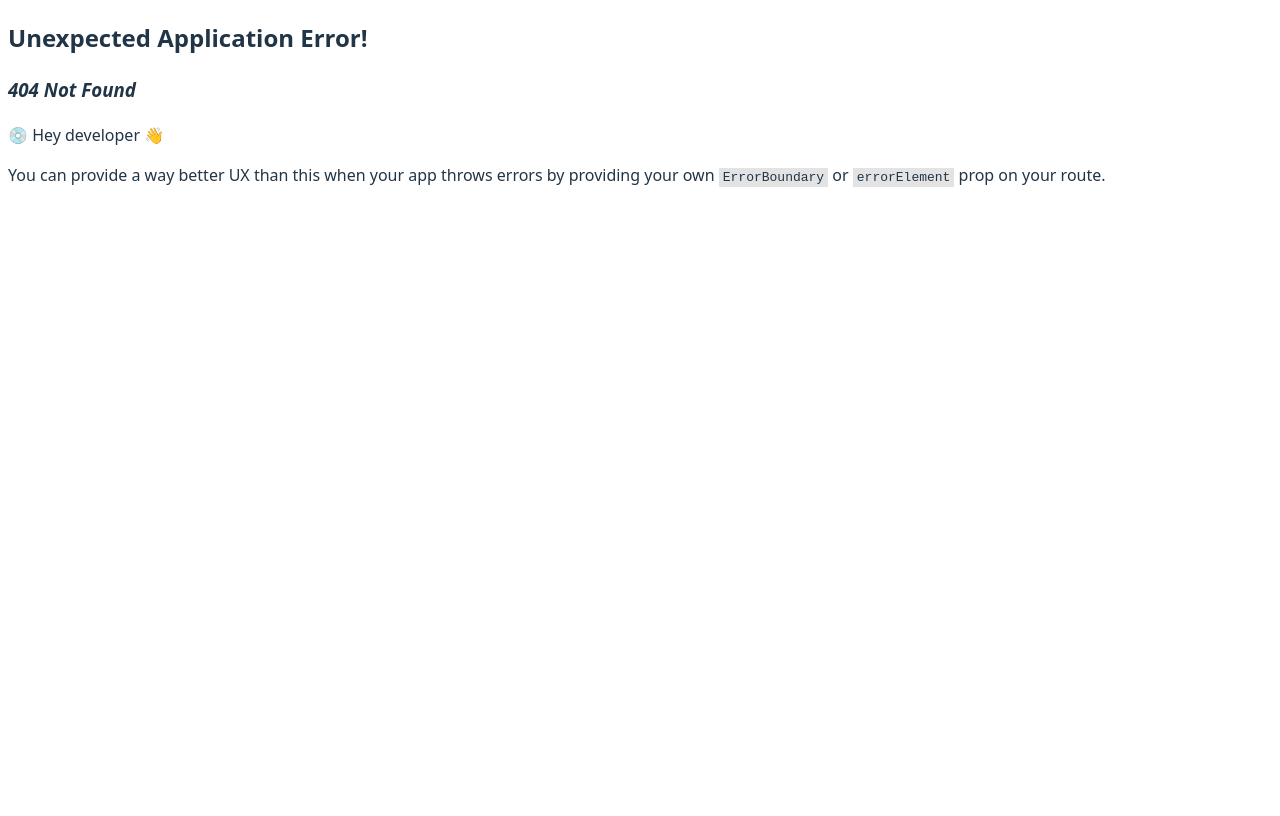
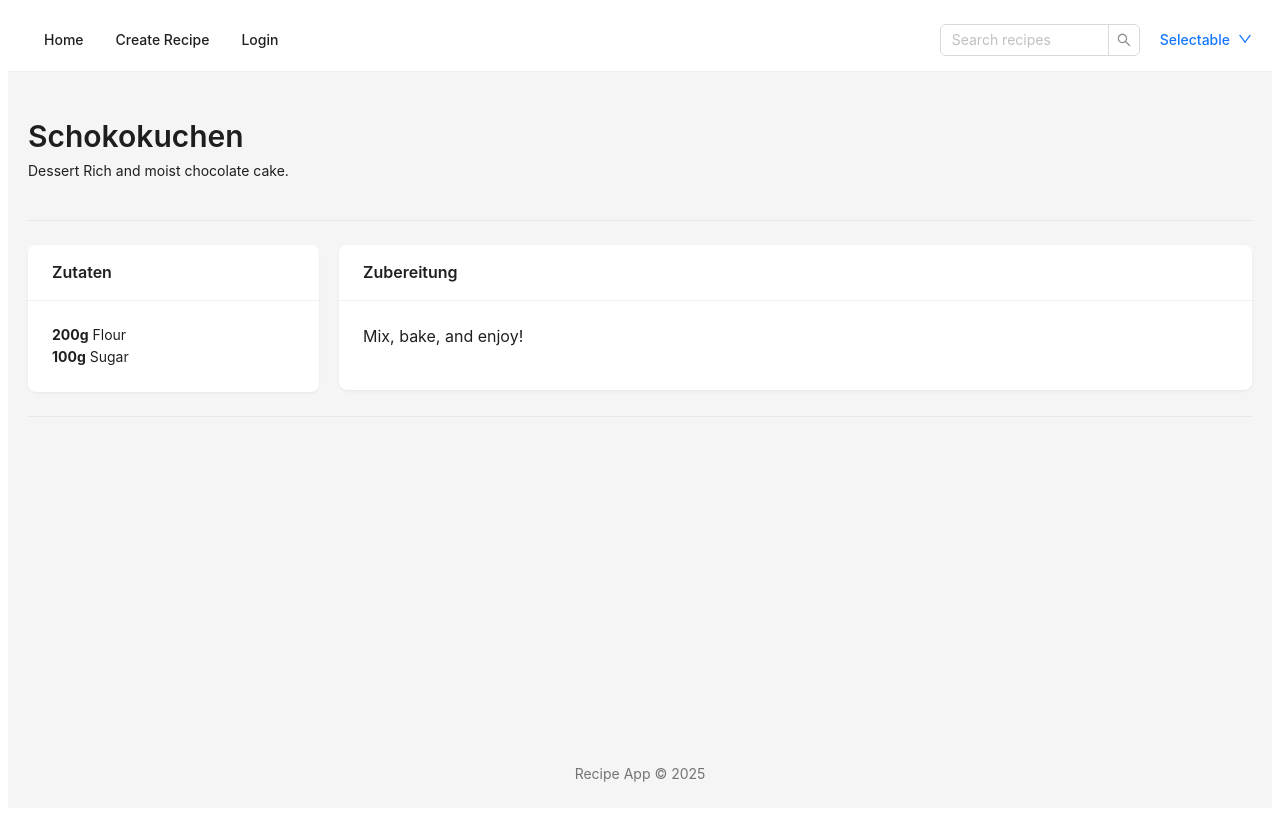
Before and after one commit to lisamsklv/WAP25-Project, a React (Vite) app: page /recipe in a window 1280 px wide. Before the commit this address had no page. Built offline with nearby package versions, Linux system fonts and the light colour scheme.

Commit message:
added recipe page, cleaned up the design
select category in home, added more categories

```diff
--- a/package.json
+++ b/package.json
@@ -23,6 +23,8 @@
     "start": "nodemon app.js"
   },
   "dependencies": {
+    "@ant-design/colors": "^7.2.1",
+    "@ant-design/icons": "^5.6.1",
     "antd": "^5.27.6",
     "dotenv": "^17.2.3",
     "express": "^5.1.0",
--- a/src/App.jsx
+++ b/src/App.jsx
@@ -1,4 +1,5 @@
-import { Layout, Menu, Input } from "antd";
+import { Layout, Menu, Input, Dropdown, Space, Typography } from "antd";
+import { DownOutlined } from "@ant-design/icons";
 import { Link, useLocation } from "react-router-dom";
 import { useTranslation } from "react-i18next";
 
@@ -14,6 +15,42 @@ export default function App({ children }) {
     { key: "/login", label: <Link to="/login">{t("Login")}</Link> },
   ];
 
+  const categoryItems = [
+    {key:'1',
+      label:'Vegan'
+    },
+    {
+      key:'2',
+      label:'Vegetarisch'
+    },
+    {
+      key:'3',
+      label:'Fleisch'
+    },
+    {key:'4',
+      label:'Frühstück'
+    },
+    {
+      key:'5',
+      label:'Mittagessen'
+    },
+    {key:'6',
+      label:'Abendessen'
+    },
+    {key:'7',
+      label:'Dessert'
+    },
+    {key:'8',
+      label:'Snack'
+    },
+    {key:'9',
+      label:'Beilage'
+    },
+    {key:'10',
+      label:'Getränk'
+    },
+  ];
+
   return (
     <Layout style={{ minHeight: "100vh" }}>
       <Header
@@ -23,6 +60,7 @@ export default function App({ children }) {
           alignItems: "center",
           padding: "0 20px",
           borderBottom: "1px solid #eee",
+
         }}
       >
         <Menu
@@ -31,12 +69,25 @@ export default function App({ children }) {
           items={menuItems}
           style={{ flex: 1, border: "none" }}
         />
+
         <Input.Search
           placeholder="Search recipes"
           onSearch={(value) => console.log("Search:", value)}
           style={{ width: 200 }}
           allowClear
         />
+        <div style={{ marginLeft: 20 }}>
+          {/* remove text for mobile view/small viewports */}
+        <Dropdown
+          menu={{ items:categoryItems, selectable: true, defaultSelectedKeys: ['1']}}>
+            <Typography.Link>
+        <Space>
+        Selectable
+        <DownOutlined />
+      </Space>
+    </Typography.Link>
+          </Dropdown>
+</div>
       </Header>
 
       <Content style={{ padding: "40px 20px", textAlign: "center" }}>{children}</Content>
--- a/src/components/RecipeCard.jsx
+++ b/src/components/RecipeCard.jsx
@@ -1,5 +1,5 @@
-import { Card } from "antd";
 import { useNavigate } from "react-router-dom";
+import { Card, Col, Row } from 'antd';
 
 export default function RecipeCard({ recipe }) {
   const navigate = useNavigate();
@@ -7,11 +7,11 @@ export default function RecipeCard({ recipe }) {
   return (
     <Card
       hoverable
-      style={{ width: 240, margin: 16 }}
-      cover={<img alt={recipe.title} src={recipe.image} />}
+      style={{ width: 240, margin: 16, textAlign: 'left' }}
+      title={recipe.title}
       onClick={() => navigate(`/recipe/${recipe.id}`)} // navigate on click
     >
-      <Card.Meta title={recipe.title} description={recipe.description} />
+      <Card.Meta description={recipe.description} />
     </Card>
   );
 }
--- a/src/components/RecipeForm.jsx
+++ b/src/components/RecipeForm.jsx
@@ -8,6 +8,7 @@ export default function RecipeForm({ onSubmit, initialValues }) {
     <Form
       form={form}
       layout="vertical"
+      style={{ maxWidth: 600, margin: '0 auto' }}
       onFinish={onSubmit}
       initialValues={initialValues}
     >
@@ -64,6 +65,10 @@ export default function RecipeForm({ onSubmit, initialValues }) {
       </Form.List>
 
       <Form.Item label="Beschreibung" name="description" rules={[{ required: true, message: "Bitte Beschreibung eingeben" }]}>
+        <Input.TextArea rows={1} />
+      </Form.Item>
+
+      <Form.Item label="Zubereitung" name="instructions" rules={[{ required: true, message: "Bitte Zubereitung eingeben" }]}>
         <Input.TextArea rows={10} />
       </Form.Item>
 
@@ -73,9 +78,20 @@ export default function RecipeForm({ onSubmit, initialValues }) {
           <Select.Option value="vegetarian">Vegetarisch</Select.Option>
           <Select.Option value="vegan">Vegan</Select.Option>
           <Select.Option value="meat">Fleisch</Select.Option>
-          {/* weitere kategorien wie mittagsgerichte, winterspeisen etc. */}
+          <Select.Option value="breakfast">Frühstück</Select.Option>
+          <Select.Option value="lunch">Mittagessen</Select.Option>
+          <Select.Option value="dinner">Abendessen</Select.Option>
+          <Select.Option value="dessert">Dessert</Select.Option>
+          <Select.Option value="snack">Snack</Select.Option>
+          <Select.Option value="salad"></Select.Option>
+          <Select.Option value="drink">Getränk</Select.Option>
         </Select>
       </Form.Item>
+
+      {/* Eventuell später mal Bilder unterstützen
+      <Form.Item label="Bild" name="image" rules={[{ required: true, message: "Bitte Bild-URL eingeben" }]}>
+        <Input placeholder="Bild-URL" />
+      </Form.Item> */}
 
       <Button type="primary" htmlType="submit">
         Speichern
--- /dev/null
+++ b/src/components/RecipeLayout.jsx
@@ -0,0 +1 @@
+// maybe later nötig für besseres data fetching?
--- a/src/pages/Home.jsx
+++ b/src/pages/Home.jsx
@@ -6,21 +6,25 @@ import App from "../App.jsx";
     id: 1,
     title: "Spaghetti Bolognese",
     description: "A classic Italian pasta dish.",
-    image: "/images/spaghetti.jpg",
   },
   {
     id: 2,
-    title: "Chocolate Cake",
+    title: "Schokokuchen",
+    ingredients: [
+      { amount: "200g", name: "Flour" },
+      { amount: "100g", name: "Sugar" },
+    ],
+    category: "dessert",
     description: "Rich and moist chocolate cake.",
-    image: "/images/chocolate_cake.jpg",
   },
 ];
 export default function Home() {
   return (
     <App>
-      <h1 >Willkommen bei meinen Rezepten</h1>
+      <h1 >Willkommen in der Rezeptenwelt!</h1>
       <p>Hier kannst du deine Lieblingsrezepte speichern und teilen.</p>
-      <div style={{ display: "flex", flexWrap: "wrap" }}>
+
+      <div style={{ display: "flex", flexWrap: "wrap", align: "center", justifyContent: "center", gap: "20px" }}>
       {recipes.map((r) => (
         <RecipeCard key={r.id} recipe={r} />
       ))}
--- a/src/pages/LoginPage.jsx
+++ b/src/pages/LoginPage.jsx
@@ -1,4 +1,5 @@
 import { Button, Checkbox, Form, Input, List, Space, Typography } from 'antd';
+import App from '../App';
 
 
 
@@ -16,12 +17,12 @@ const onFinishFailed = (errorInfo) => {
 
 function LoginPage() {
     	return (
-		<div>
+            <App>
+		<div >
             <Form
                 name="basic"
-                labelCol={{ span: 8 }}
-                wrapperCol={{ span: 16 }}
-                style={{ maxWidth: 600 }}
+                layout="vertical"
+                style={{ maxWidth: 400, margin: '0 auto' }}
                 initialValues={{ remember: true }}
                 onFinish={onFinish}
                 onFinishFailed={onFinishFailed}
@@ -60,6 +61,7 @@ function LoginPage() {
 
             </Form>
 		</div>
+        </App>
 	);
 }
 
--- /dev/null
+++ b/src/pages/RecipePage.jsx
@@ -0,0 +1,71 @@
+import React from 'react';
+import { Layout, Row, Col, Typography, Divider, Card, Space } from "antd";
+import App from '../App';
+
+
+const { Title, Paragraph } = Typography;
+const { Content } = Layout;
+
+
+export default function RecipePage() {
+const recipe = {
+  id: 2,
+  title: "Schokokuchen",
+  ingredients: [
+    { amount: "200g", name: "Flour" },
+    { amount: "100g", name: "Sugar" },
+  ],
+  category: "Dessert",
+  description: "Rich and moist chocolate cake.",
+  instructions: "Mix, bake, and enjoy!"
+};
+
+    return (
+    <App>
+        <Layout style={{textAlign: 'left'}}>
+            <Title level={2} style={{ margin: '5px 0'}}>
+                {recipe.title}
+            </Title>
+            <Paragraph>{recipe.category} {recipe.description}</Paragraph>
+            {/*desert anders dartellenv vltt als button*/}
+            <Divider />
+            <Row gutter={[20, 20]}>
+          {/* Left column: Zubereitung */}
+          <Col xs={24} md={6}>
+            <Card title="Zutaten" bordered={false}>
+
+              {recipe.ingredients?.map((item, index) => (
+                  <div key={index}>
+                    <strong>{item.amount}</strong> {item.name}
+                  </div>
+                ))}
+            </Card>
+          </Col>
+
+          {/* Right column: Zutaten */}
+          <Col xs={24} md={18}>
+            <Card title="Zubereitung" bordered={false}>
+              <Space direction="vertical">
+                <Paragraph
+                style={{
+                  whiteSpace: "pre-line",
+                  lineHeight: 1.6,
+                  fontSize: "16px",
+                }}
+              >
+                {recipe.instructions}
+
+              </Paragraph>
+              </Space>
+            </Card>
+          </Col>
+        </Row>
+
+        <Divider />
+        </Layout>
+
+    </App>
+    )
+
+
+}
```
Also changed, not shown: src/main.jsx (+10 -0 lines), 1 other file (tests, documents, lock files or other folders).
